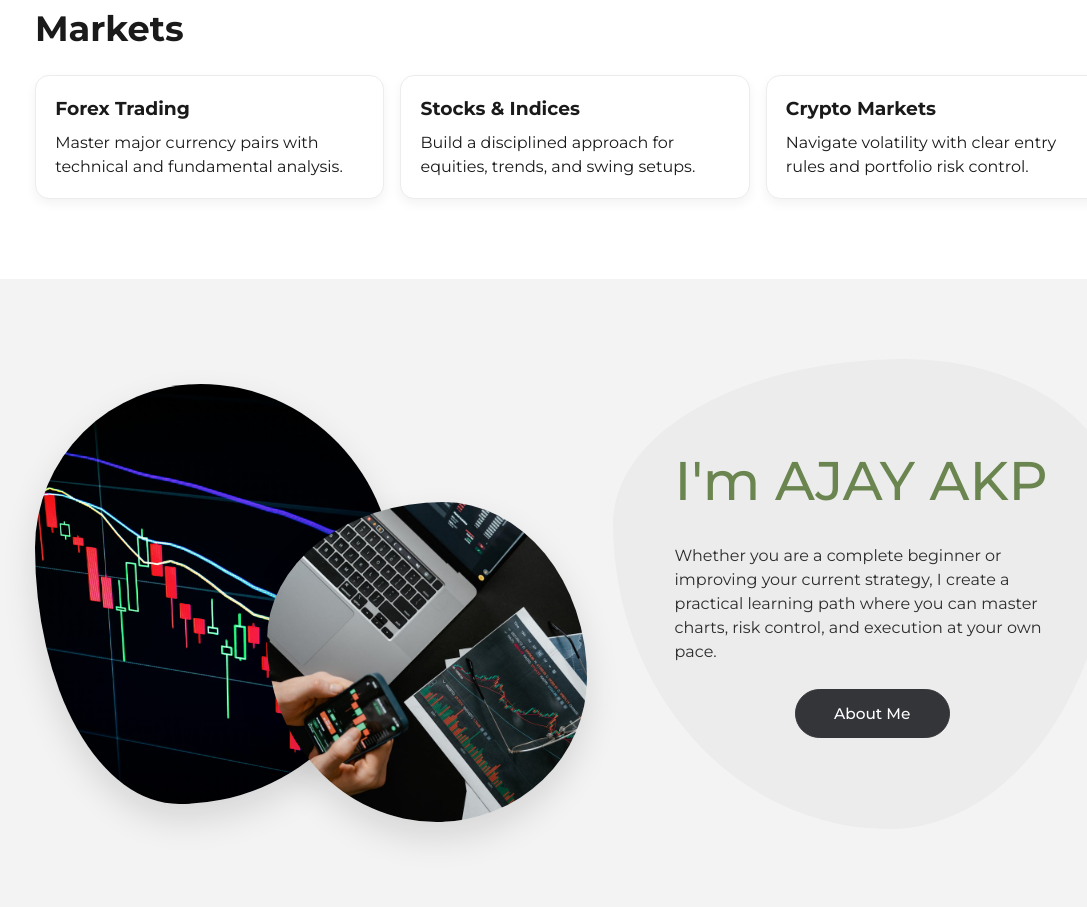
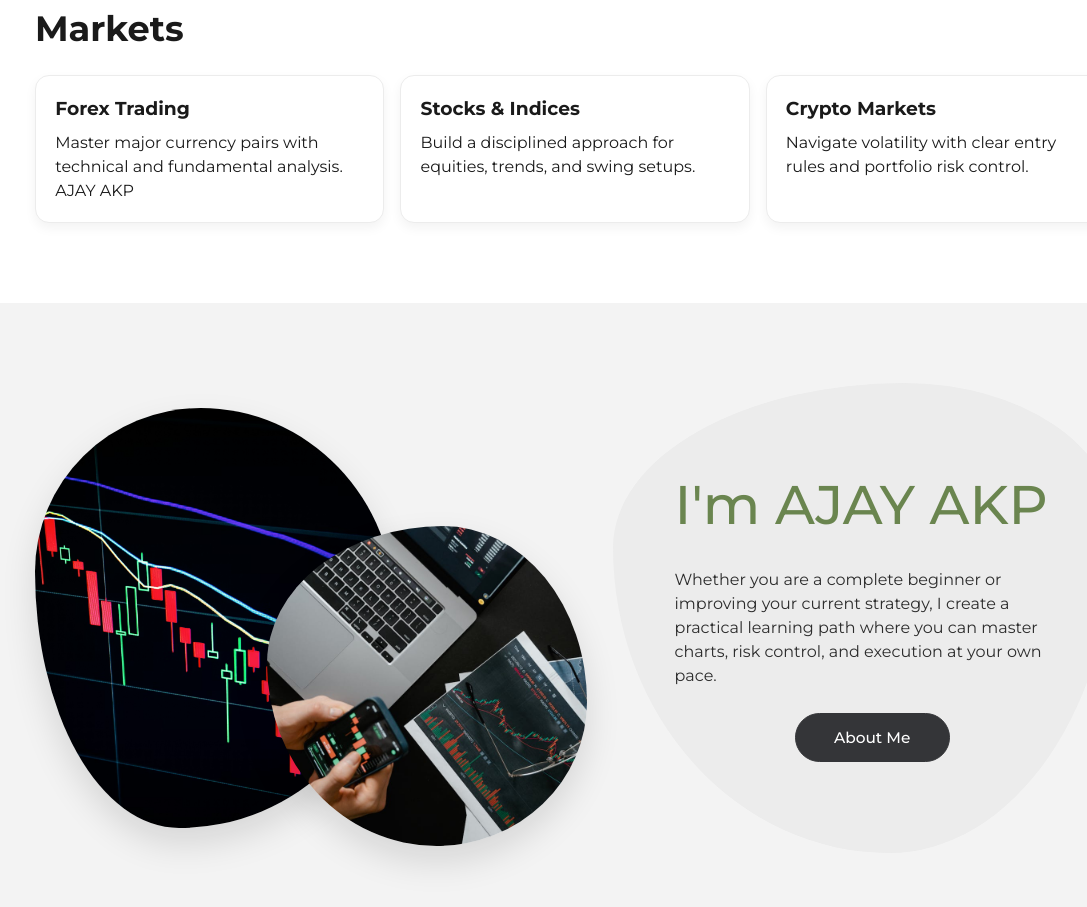
Before and after one commit to RaNaJitu/AjayAkp, a plain HTML site: page index.html in a window 1280 px wide. Shown: the part 877-1784 px from the top of the page, without its empty margins (65-1152 px from the left). Drawn offline with Linux system fonts and the light colour scheme.

Commit message:
Add word

```diff
--- a/index.html
+++ b/index.html
@@ -90,6 +90,7 @@
               <h3>Forex Trading</h3>
               <p>
                 Master major currency pairs with technical and fundamental analysis.
+                AJAY AKP
               </p>
             </article>
             <article class="card">
```
